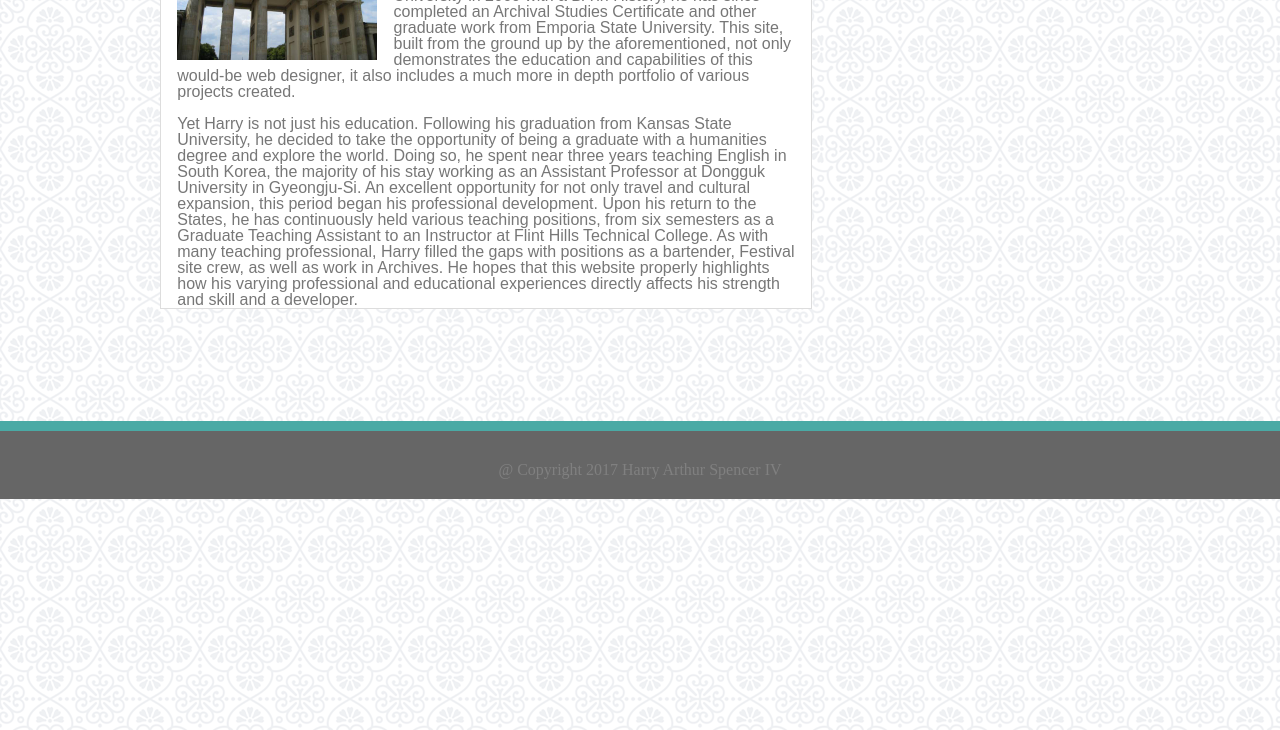
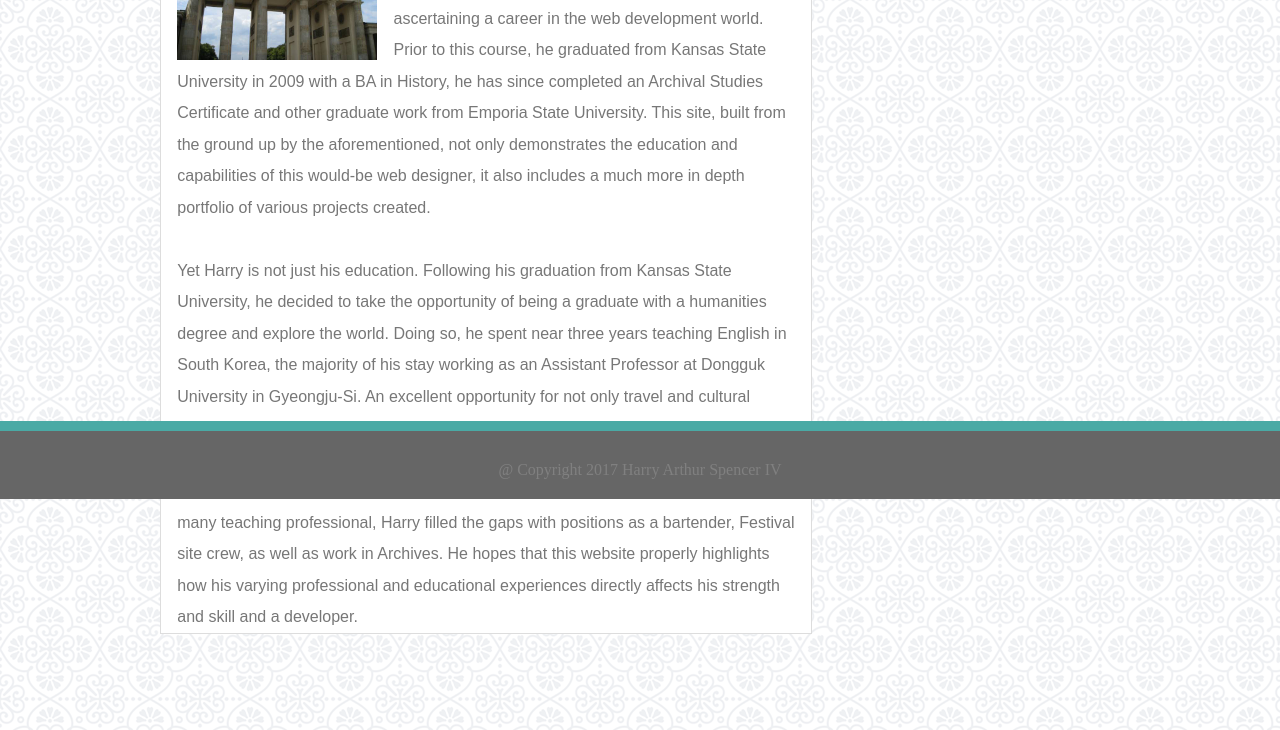
Before and after one commit to harry1386/Basic-Portfolio, a plain HTML site: page index.html in a window 1280 px wide. Shown: the part 301-1031 px from the top of the page. Drawn offline with Linux system fonts and the light colour scheme.

Commit message:
changed line height

```diff
--- a/assets/css/style.css
+++ b/assets/css/style.css
@@ -97,6 +97,7 @@ a {
 	margin-left: 2.5%;
 	margin-right: 2.5%;
 	margin-top: 4%;
+	line-height: 31.5px;
 
 }
 
@@ -181,16 +182,6 @@ a {
 }
 
 
-/*.footer {
-	background-color: #666666;
-	text-align: center;
-	position: absolute;
-	height: 68px;
-	margin-bottom: 0%;
-	left: 0%;
-	right: 0%;
-	border-top: 10px solid #4aaaa5;
-}*/
 
 .footer p {
 	position: absolute;
```
